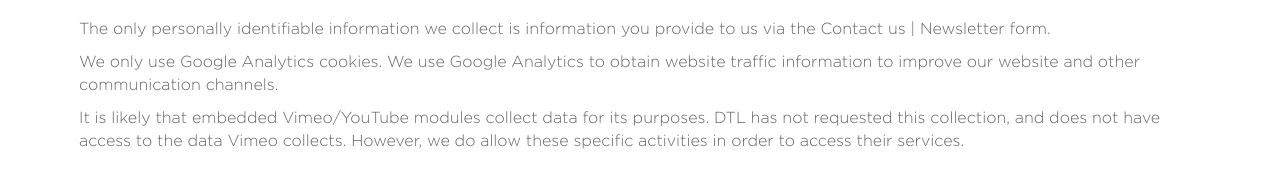
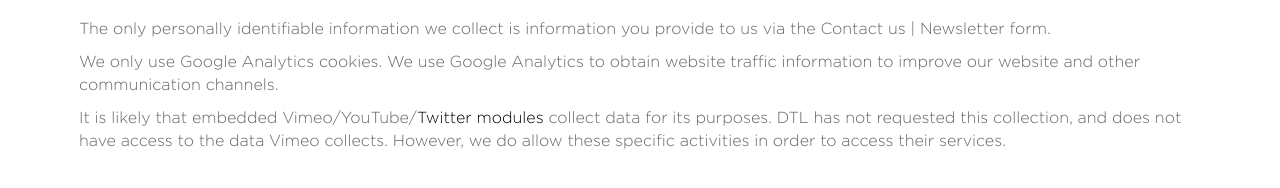
Before and after one commit to datatransparencylab/datatransparencylab.github.io, a Jekyll site: the page built from policy.html, in a window 1280 px wide. Shown: the part 267-455 px from the top of the page. Built offline with Jekyll 4.4.1, drawn with Linux system fonts in a browser that asks for light colours; some web fonts are replaced.

Commit message:
added twitter module caveat to Transparency Policy

```diff
--- a/policy.html
+++ b/policy.html
@@ -17,7 +17,7 @@
 				<p class="left-aligned">We only use Google Analytics cookies. We use Google Analytics to obtain website traffic information to improve our website and other communication channels.
                 </p>
 
-                <p class="left-aligned">It is likely that embedded Vimeo/YouTube modules
+                <p class="left-aligned">It is likely that embedded Vimeo/YouTube/<a href="https://dev.twitter.com/web/overview/privacy">Twitter modules</a>
 collect data for its purposes. DTL has not requested this collection,
  and does not have access to the data Vimeo collects. However, we do
 allow these specific activities in order to access their services.
```
